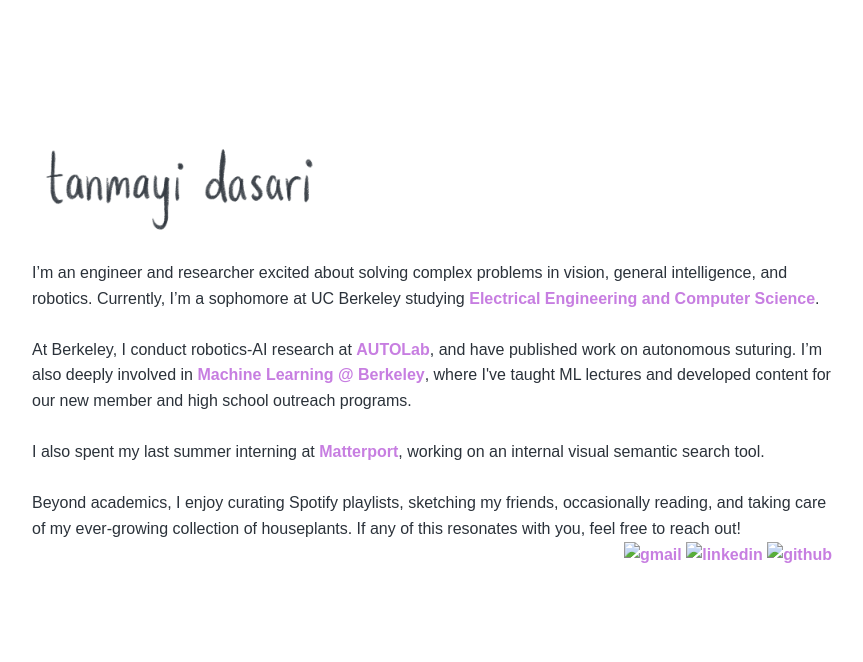
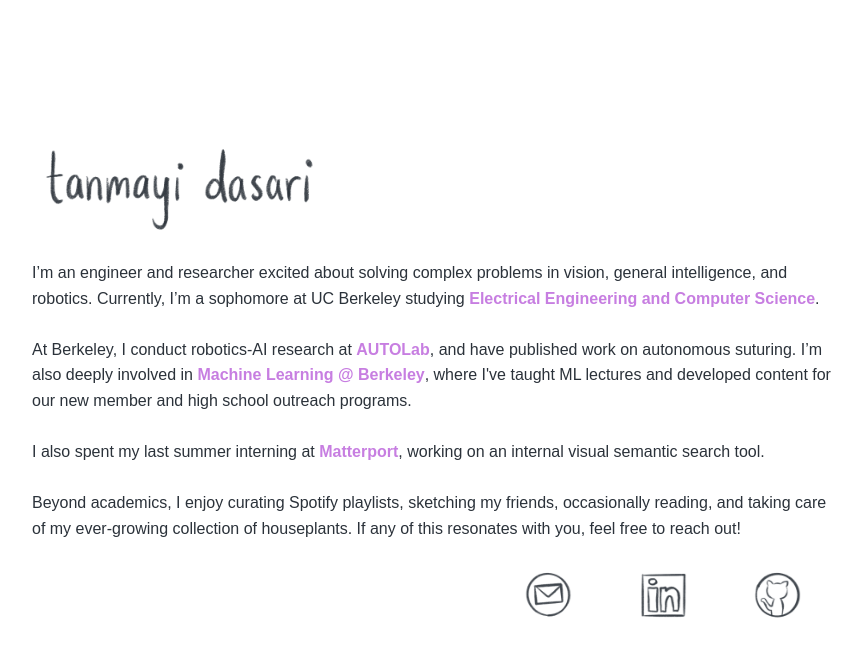
Before and after one commit to tanmayi2/tanmayi2.github.io, a plain HTML site: page index.html in a window 1280 px wide. Shown: the whole page, without its empty margins (208-1071 px from the left). Drawn offline with Linux system fonts and the light colour scheme.

Commit message:
fixed broken links

```diff
--- a/index.html
+++ b/index.html
@@ -31,13 +31,13 @@
 
                 <p class="contact-links">
                     <a href="mailto:tanmayi_dasari@berkeley.edu">
-                        <img src="assets/mail_icon1.png" alt="gmail" height="110">
+                        <img src="assets/mail_icon.png" alt="gmail" height="110">
                     </a>
                     <a href="https://www.linkedin.com/in/tanmayi-dasari/">
-                        <img src="assets/linkedin_icon1.png" alt="linkedin" height="110">
+                        <img src="assets/linkedin_icon.png" alt="linkedin" height="110">
                     </a>
                     <a href="https://github.com/tanmayi2">
-                        <img src="assets/github_icon1.png" alt="github" height="110">
+                        <img src="assets/github_icon.png" alt="github" height="110">
                     </a>
                 </p>
             </div>
```
